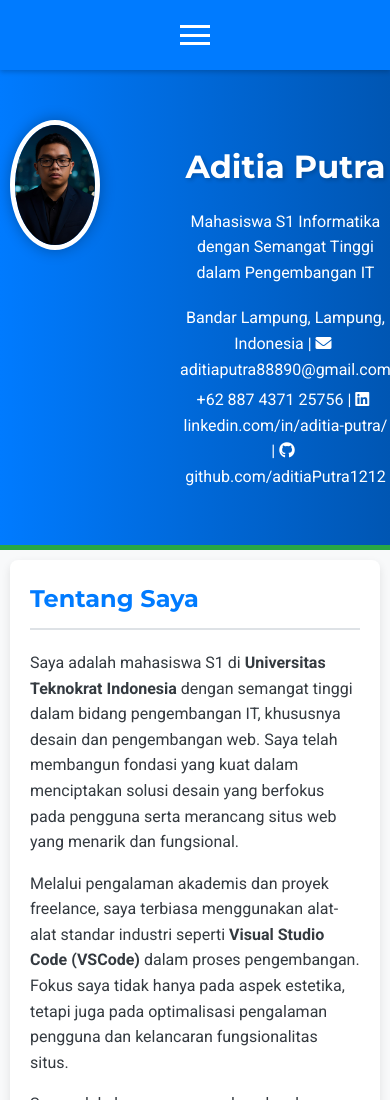
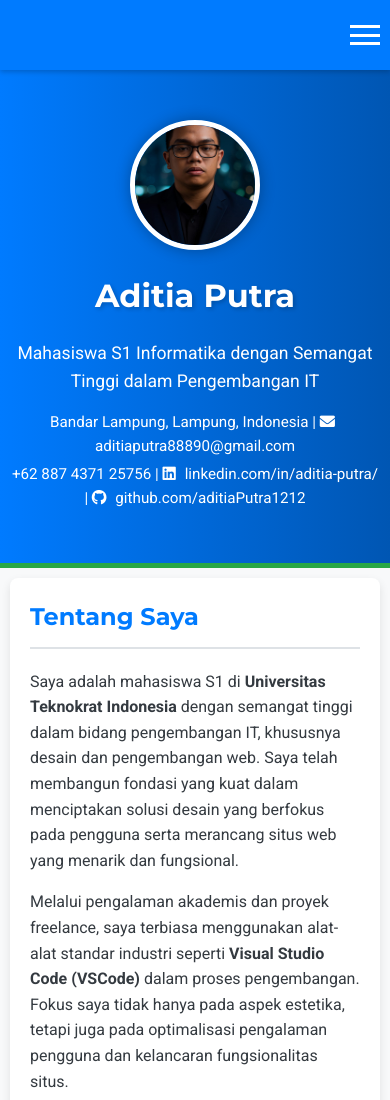
Before and after one commit to aditiaPutra1212/profile_AditiaPutra, a plain HTML site: page index.html in a window 390 px wide. Shown: the top 1100 px of the page. Drawn offline with Linux system fonts and the light colour scheme.

Commit message:
style.css

```diff
--- a/style.css
+++ b/style.css
@@ -50,8 +50,26 @@ a:hover {
 
 .navbar .container {
     display: flex;
-    justify-content: center;
+    justify-content: center; /* Tetap di tengah untuk desktop */
     align-items: center;
+}
+
+/* Untuk Brand Name di Navbar */
+.navbar-brand { /* Pastikan ini ada di HTML Anda */
+    font-family: 'Montserrat', sans-serif;
+    font-size: 1.8em;
+    font-weight: bold;
+    color: var(--white);
+    text-decoration: none;
+    transition: transform 0.2s ease;
+    /* Tambahkan margin-right agar tidak terlalu dekat dengan link di desktop */
+    margin-right: auto; /* Mendorong link ke kanan saat di desktop */
+    padding-left: 0; /* Pastikan tidak ada padding ekstra */
+}
+
+.navbar-brand:hover {
+    transform: scale(1.05);
+    text-decoration: none;
 }
 
 
@@ -95,6 +113,7 @@ a:hover {
     width: 30px;
     height: 20px;
     cursor: pointer;
+    margin-left: auto; /* Mendorong toggle ke kanan di mobile */
 }
 
 .navbar-toggle .bar {
@@ -105,11 +124,10 @@ a:hover {
 }
 
 /* Header Section */
-
 .hero-section {
     background: linear-gradient(to right, var(--primary-color), #0056b3); /* Gradien untuk latar belakang */
     color: var(--white);
-    padding: 120px 0;
+    padding: 80px 0; /* Sedikit kurangi padding vertikal */
     text-align: center;
     border-bottom: 5px solid var(--accent-color);
     position: relative;
@@ -119,16 +137,20 @@ a:hover {
 .hero-content {
     animation: fadeInScale 1s ease-out forwards; /* Animasi saat load */
     display: flex;
+    align-items: center; /* Posisikan elemen vertikal di tengah */
+    justify-content: center; /* Posisikan elemen horizontal di tengah */
+    flex-direction: row; /* Default desktop: foto dan teks berdampingan */
+    text-align: left; /* Sesuaikan teks agar rata kiri di desktop */
 }
 
 .profile-photo {
-    width: 280px;
-    height: 280px;
+    width: 200px; /* Sedikit kurangi ukuran foto untuk desktop */
+    height: 200px;
     border-radius: 50%; /* Bentuk lingkaran */
     border: 5px solid var(--white); /* Border putih */
     box-shadow: 0 0 15px rgba(0, 0, 0, 0.3); /* Bayangan */
     object-fit: cover; /* Pastikan gambar mengisi area */
-    margin-bottom: 10px;
+    margin-right: 40px; /* Jarak antara foto dan teks di desktop */
     transition: transform 0.3s ease-in-out; /* Transisi saat hover */
 }
 
@@ -137,24 +159,27 @@ a:hover {
 }
 
 .profile-content {
-    padding-left: 80px;
+    padding-left: 0; /* Hapus padding-left dari sebelumnya, diatur via margin foto */
+    text-align: left; /* Teks rata kiri */
+    max-width: 600px; /* Batasi lebar konten agar tidak terlalu lebar */
 }
 
 .hero-section .name {
     font-family: 'Montserrat', sans-serif;
-    font-size: 3.5em;
-    margin-bottom: 10px;
+    font-size: 3em; /* Sesuaikan ukuran font untuk desktop */
+    margin-top: 0; /* Hapus margin atas yang mungkin ada */
+    margin-bottom: 5px; /* Kurangi margin bawah */
     text-shadow: 2px 2px 4px rgba(0,0,0,0.2);
 }
 
 .hero-section .tagline {
-    font-size: 1.3em;
-    margin-bottom: 20px;
+    font-size: 1.2em; /* Sesuaikan ukuran font */
+    margin-bottom: 15px; /* Kurangi margin bawah */
 }
 
 .hero-section .contact-info p {
-    margin: 5px 0;
-    font-size: 1em;
+    margin: 3px 0; /* Kurangi margin antar baris info kontak */
+    font-size: 0.95em; /* Sedikit perkecil ukuran font */
 }
 
 .hero-section .contact-info a {
@@ -313,10 +338,18 @@ a:hover {
     }
 }
 
+
 /* Responsive Design */
+
 @media (max-width: 768px) {
+    /* Navbar */
     .navbar .container {
-        flex-wrap: wrap; /* Izinkan wrapping untuk responsivitas */
+        flex-wrap: nowrap; /* Jangan biarkan wrapping, atur brand dan toggle */
+        justify-content: space-between; /* Pisahkan brand dan toggle */
+    }
+
+    .navbar-brand {
+        margin-right: 0; /* Hapus margin kanan di mobile */
     }
 
     .navbar-links {
@@ -326,10 +359,18 @@ a:hover {
         background-color: var(--primary-color);
         padding: 10px 0;
         text-align: center;
+        position: absolute; /* Posisikan menu di bawah navbar */
+        top: 100%; /* Mulai dari bawah navbar */
+        left: 0;
+        box-shadow: 0 2px 5px rgba(0,0,0,0.2);
+        max-height: 0; /* Untuk transisi slide-down */
+        overflow: hidden; /* Sembunyikan konten yang meluber */
+        transition: max-height 0.4s ease-out; /* Transisi untuk slide-down */
     }
 
     .navbar-links.active {
         display: flex; /* Tampilkan saat aktif */
+        max-height: 300px; /* Cukup tinggi untuk menampilkan semua link */
     }
 
     .navbar-links li {
@@ -339,6 +380,7 @@ a:hover {
     .navbar-links a {
         padding: 10px 0;
         display: block; /* Agar bisa di-klik di seluruh area */
+        width: 100%; /* Penuhi lebar */
     }
 
     .navbar-toggle {
@@ -356,16 +398,39 @@ a:hover {
         transform: translateY(-8px) rotate(-45deg);
     }
 
+    /* Header Section - Mobile */
+    .hero-section {
+        padding: 60px 0; /* Kurangi padding untuk mobile */
+    }
+
+    .hero-content {
+        flex-direction: column; /* Ubah ke tumpukan vertikal */
+        text-align: center; /* Ratakan teks di tengah */
+        align-items: center; /* Pusatkan item */
+        justify-content: center;
+    }
+
+    .profile-photo {
+        width: 150px; /* Ukuran foto untuk tablet/mobile sedang */
+        height: 150px;
+        margin-right: 0; /* Hapus margin kanan */
+        margin-bottom: 20px; /* Tambah margin bawah */
+    }
+
+    .profile-content {
+        text-align: center; /* Pusatkan teks konten profil */
+    }
+
     .hero-section .name {
         font-size: 2.5em;
     }
     .hero-section .tagline {
-        font-size: 1em;
+        font-size: 1.1em;
     }
-    .profile-photo {
-        width: 150px;
-        height: 150px;
+    .hero-section .contact-info p {
+        font-size: 0.95em;
     }
+
     .section {
         padding: 20px;
     }
@@ -391,10 +456,19 @@ a:hover {
         padding: 10px;
     }
     .contact-info p {
-        font-size: 0.9em;
+        font-size: 0.85em; /* Lebih kecil untuk layar sangat kecil */
     }
     .profile-photo {
         width: 120px;
         height: 120px;
     }
+    .navbar-brand {
+        font-size: 1.5em; /* Perkecil brand name di layar sangat kecil */
+    }
+    .navbar-links li {
+        margin: 8px 0; /* Kurangi margin antar link di mobile */
+    }
+    .navbar-links a {
+        font-size: 0.9em; /* Perkecil font link di mobile */
+    }
 }
```
